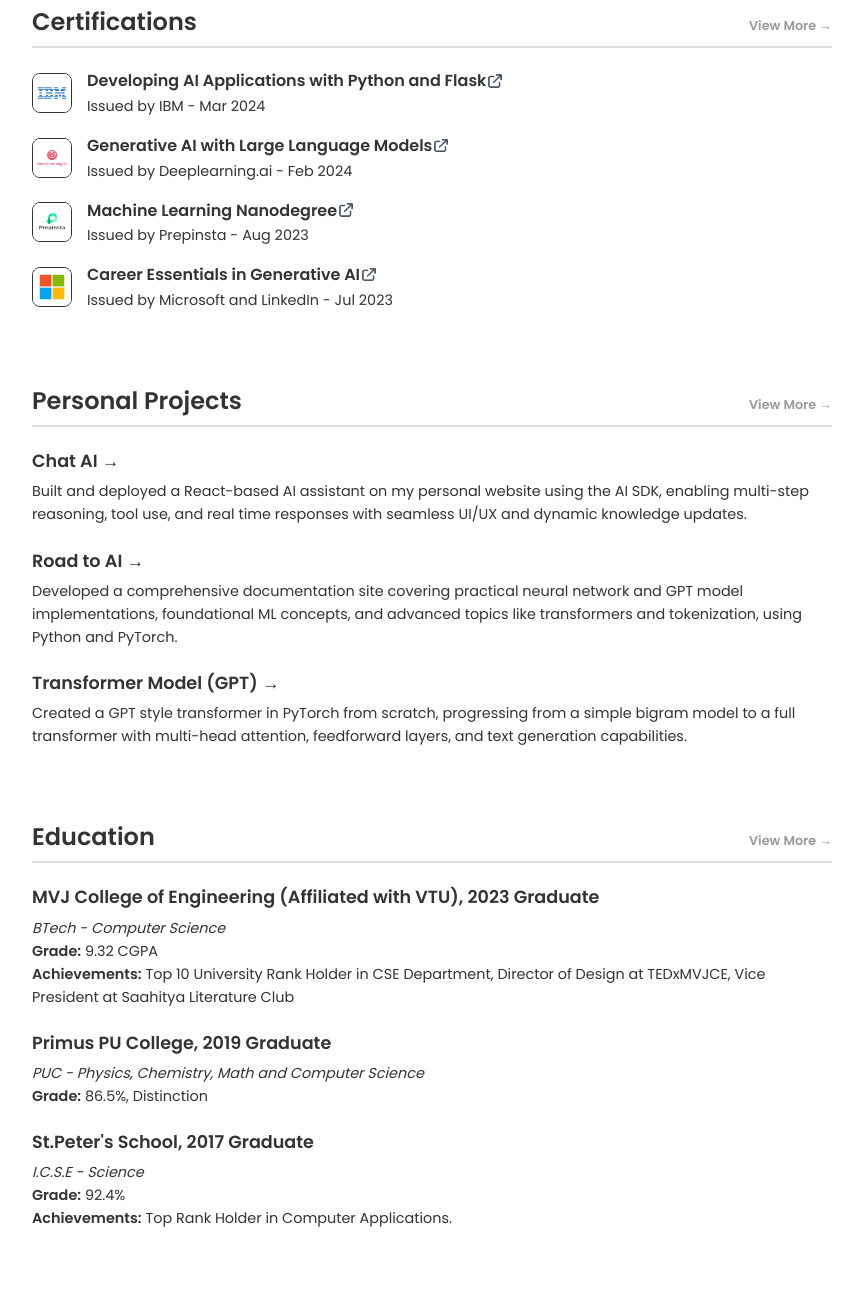
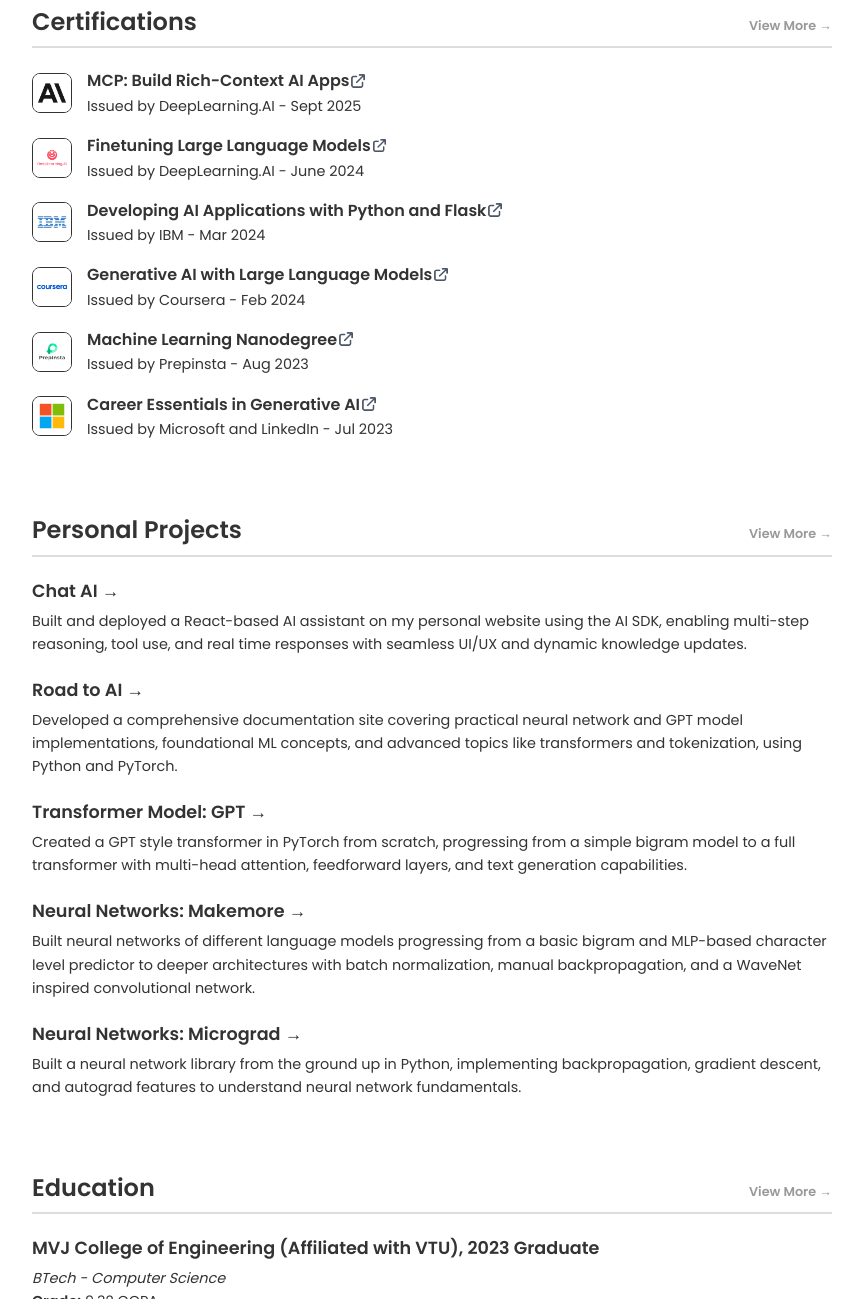
Before and after one commit to MuzzammilShah/muhammedshah.com, a plain HTML site: page index.html in a window 1280 px wide. Shown: the part 2560-3859 px from the top of the page, without its empty margins (208-1071 px from the left). Drawn offline with Linux system fonts and the light colour scheme.

Commit message:
update to prev commit changes- pers projs and certifs

```diff
--- a/index.html
+++ b/index.html
@@ -489,7 +489,7 @@
       </h2>
       <div class="certifications">
 
-        <!-- <section id="certifications-1" class="searchable-section" data-name="Certifications">
+        <section id="certifications-1" class="searchable-section" data-name="Certifications">
         <div class="certification">
           <div class="logo-container">
             <img src="static/images/certifications-logos/anthropic.png" alt="Anthropic Logo">
@@ -499,9 +499,21 @@
             <p>Issued by DeepLearning.AI - Sept 2025</p>
           </div>
         </div>
-        </section> -->
+        </section>
 
         <section id="certifications-2" class="searchable-section" data-name="Certifications">
+        <div class="certification">
+          <div class="logo-container">
+            <img src="/static/images/certifications-logos/deeplearning-ai.png" alt="DeepLearning.AI Logo">
+          </div>
+          <div class="certification-text">
+            <h3><a href="https://learn.deeplearning.ai/accomplishments/0e3b64dc-0a5b-4486-8d69-be907222e2c1?usp=sharing" target="_blank">Finetuning Large Language Models</a><img src="/static/images/external-link.png" alt="External Link" class="external-icon"></h3>
+            <p>Issued by DeepLearning.AI - June 2024</p>
+          </div>
+        </div>
+        </section>
+
+        <section id="certifications-3" class="searchable-section" data-name="Certifications">
         <div class="certification">
           <div class="logo-container">
             <img src="static/images/certifications-logos/ibm.png" alt="IBM Logo">
@@ -513,19 +525,19 @@
         </div>
         </section>
 
-        <section id="certifications-3" class="searchable-section" data-name="Certifications">
+        <section id="certifications-4" class="searchable-section" data-name="Certifications">
         <div class="certification">
           <div class="logo-container">
-            <img src="static/images/certifications-logos/deeplearning-ai.png" alt="Deeplearning.ai Logo">
+            <img src="static/images/certifications-logos/coursera.png" alt="Coursera Logo">
           </div>
           <div class="certification-text">
             <h3><a href="https://www.coursera.org/account/accomplishments/verify/Z3YKCXBW265S" target="_blank">Generative AI with Large Language Models</a><img src="static/images/external-link.png" alt="External Link" class="external-icon"></h3>
-            <p>Issued by Deeplearning.ai - Feb 2024</p>
+            <p>Issued by Coursera - Feb 2024</p>
           </div>
         </div>
         </section>
 
-        <section id="certifications-4" class="searchable-section" data-name="Certifications">
+        <section id="certifications-5" class="searchable-section" data-name="Certifications">
         <div class="certification">
           <div class="logo-container">
             <img src="static/images/certifications-logos/prepinsta.png" alt="Prepinsta Logo">
@@ -537,7 +549,7 @@
         </div>
         </section>
 
-        <section id="certifications-5" class="searchable-section" data-name="Certifications">
+        <section id="certifications-6" class="searchable-section" data-name="Certifications">
         <div class="certification">
           <div class="logo-container">
             <img src="static/images/certifications-logos/microsoft.png" alt="Microsoft Logo">
@@ -575,7 +587,7 @@
 
         <section id="projects-3" class="searchable-section" data-name="Personal Projects">
           <div class="project">
-           <h3><a href="/personal-projects/#projects-15" target="_self">Transformer Model (GPT) →</a></h3>
+           <h3><a href="/personal-projects/#projects-15" target="_self">Transformer Model: GPT →</a></h3>
             <p>Created a GPT style transformer in PyTorch from scratch, progressing from a simple bigram model to a full transformer with multi-head attention, feedforward layers, and text generation capabilities.</p>
           </div>
         </section>
@@ -585,18 +597,18 @@
             <p>Implemented a full GPT-2 style language model in PyTorch from first principles, covering all key components such as tokenization, self-attention, transformer blocks and trained it on real world text for natural language generation.</p>
           </div>
         </section> -->
-        <!-- <section id="projects-3-0" class="searchable-section" data-name="Personal Projects">
+        <section id="projects-3-0" class="searchable-section" data-name="Personal Projects">
           <div class="project">
-           <h3><a href="/personal-projects/#projects-makemore" target="_self">Neural Networks (Makemore) →</a></h3>
+           <h3><a href="/personal-projects/#projects-makemore" target="_self">Neural Networks: Makemore →</a></h3>
             <p>Built neural networks of different language models progressing from a basic bigram and MLP-based character level predictor to deeper architectures with batch normalization, manual backpropagation, and a WaveNet inspired convolutional network.</p>
           </div>
-        </section> -->
-        <!-- <section id="projects-2" class="searchable-section" data-name="Personal Projects">
+        </section>
+        <section id="projects-2" class="searchable-section" data-name="Personal Projects">
           <div class="project">
-           <h3><a href="/personal-projects/#projects-9" target="_self">Neural Networks (Micrograd) →</a></h3>
+           <h3><a href="/personal-projects/#projects-9" target="_self">Neural Networks: Micrograd →</a></h3>
             <p>Built a neural network library from the ground up in Python, implementing backpropagation, gradient descent, and autograd features to understand neural network fundamentals.</p>
           </div>
-          </section> -->
+          </section>
       </div>
     </section>
 
```
Also changed, not shown: certifications/index.html (+4 -4 lines).
